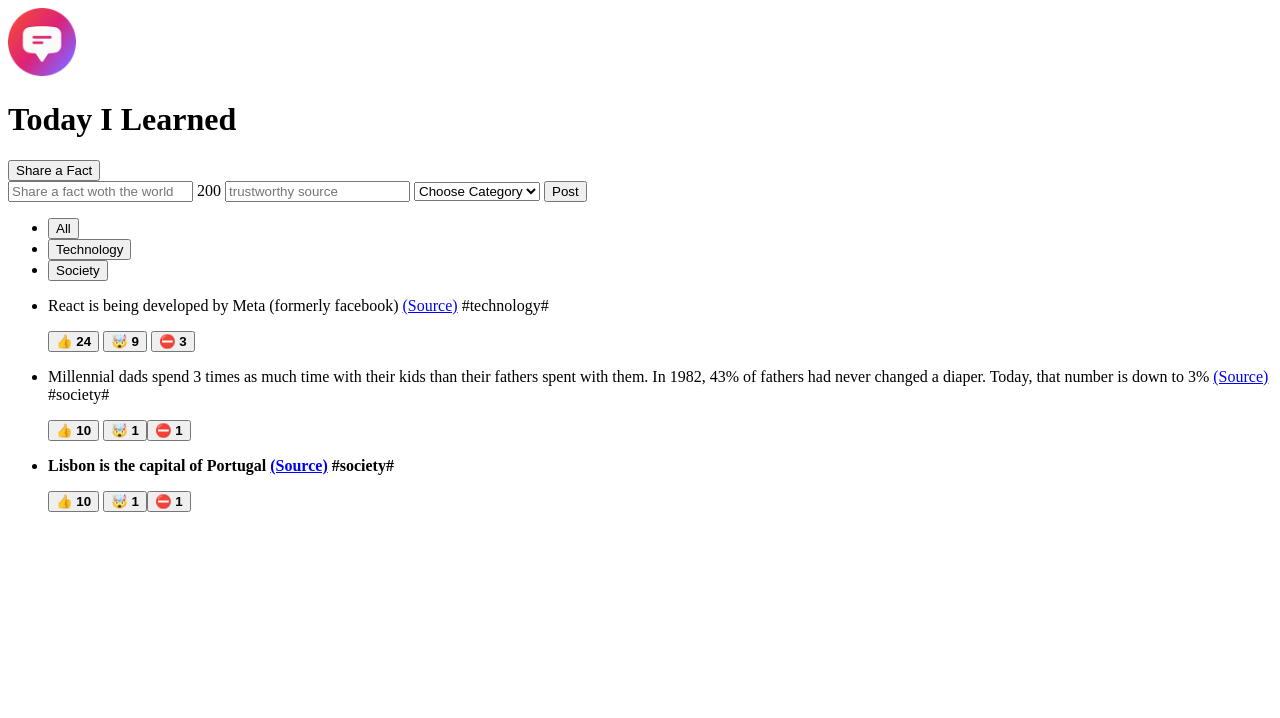
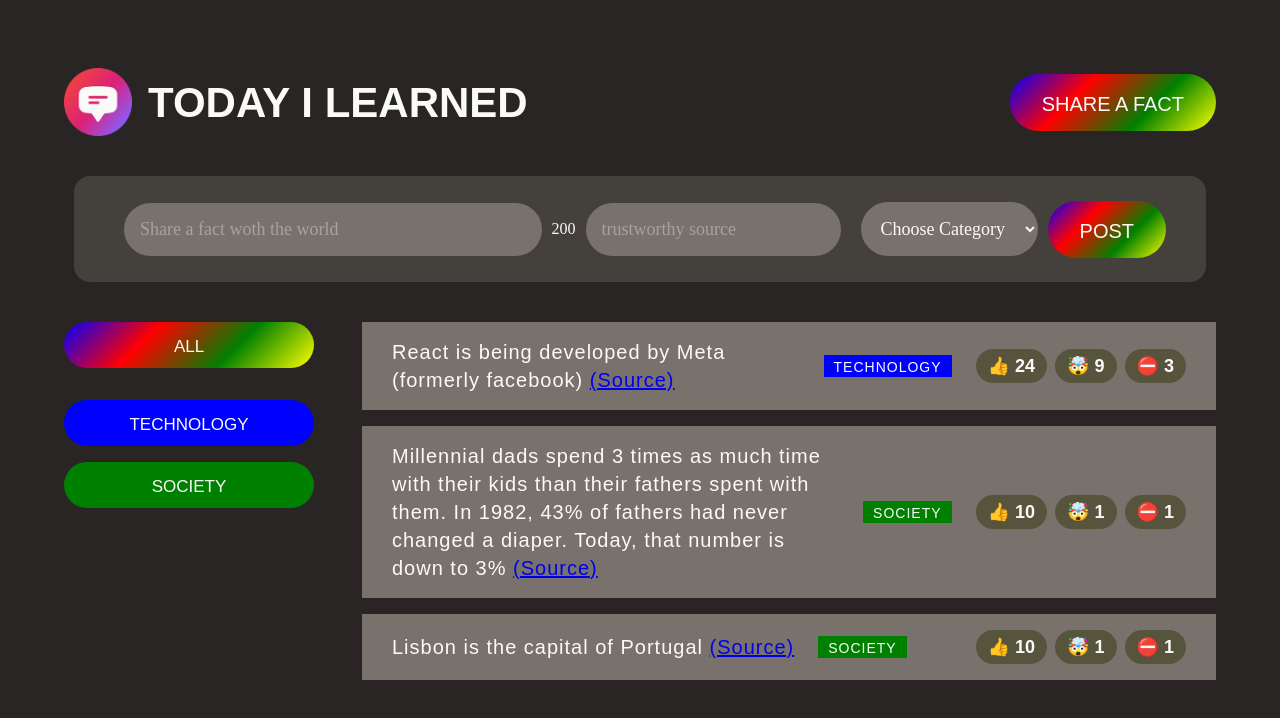
Before and after one commit to ishaanmadaan008/frontend-learning, a plain HTML site: page today-i-learned/index.html in a window 1280 px wide. Drawn offline with Linux system fonts and the light colour scheme; a web font is replaced by a local one.

Commit message:
Adding a css  of today i learned web APP

```diff
--- a/today-i-learned/index.html
+++ b/today-i-learned/index.html
@@ -3,15 +3,25 @@
   <head>
     <meta charset="UTF-8" />
     <meta name="viewport" content="width=device-width, initial-scale=1.0" />
+    <link rel="preconnect" href="https://fonts.googleapis.com" />
+    <link rel="preconnect" href="https://fonts.gstatic.com" crossorigin />
+    <link
+      href="https://fonts.googleapis.com/css2?family=Coiny&family=Sono:wght@400;500;600;700&display=swap"
+      rel="stylesheet"
+    />
+    <link href="style.css" rel="stylesheet" />
     <title>Today I Learned</title>
   </head>
   <body>
-    <header>
-      <img src="logo.png" height="68" width="68" alt="Today i learned logo" />
+    <div class="container">
+      <header class="header">
+        <div class="logo">
+          <img src="logo.png" alt="Today i learned logo" />
           <h1>Today I Learned</h1>
-      <button>Share a Fact</button>
+        </div>
+        <button class="btn btn-large">Share a Fact</button>
       </header>
-    <form>
+      <form class="fact-form">
         <input type="text" placeholder="Share a fact woth the world" />
         <label>200</label>
         <input type="text" placeholder="trustworthy source" />
@@ -21,65 +31,86 @@
           <option value="science">Science</option>
           <option value="finance">Finance</option>
         </select>
-      <button>Post</button>
+        <button class="btn btn-large">Post</button>
       </form>
-    <main>
+      <main class="main">
         <aside>
           <ul>
-          <li><button>All</button></li>
-          <li><button>Technology</button></li>
-          <li><button>Society</button></li>
+            <li class="category">
+              <button class="btn btn-all-categories">All</button>
+            </li>
+            <li class="category">
+              <button class="btn btn-category" style="background-color: blue">
+                Technology
+              </button>
+            </li>
+            <li class="category">
+              <button class="btn btn-category" style="background-color: green">
+                Society
+              </button>
+            </li>
           </ul>
         </aside>
         <section>
           <ul>
-          <li>
+            <li class="fact">
               <p>
                 React is being developed by Meta (formerly facebook)
-              <a href="https://opensource.fb.com/" target="_blank">(Source)</a>
-              <span>#technology#</span>
+                <a
+                  class="source"
+                  href="https://opensource.fb.com/"
+                  target="_blank"
+                  >(Source)</a
+                >
               </p>
-              <div>
+              <span class="tag" style="background-color: blue">technology</span>
+
+              <div class="vote-buttons">
                 <button>👍 <strong>24</strong></button>
                 <button>🤯 <strong>9</strong></button>
                 <button>⛔️ <strong>3</strong></button>
               </div>
-
             </li>
-          <li>
+            <li class="fact">
               <p>
                 Millennial dads spend 3 times as much time with their kids than
                 their fathers spent with them. In 1982, 43% of fathers had never
                 changed a diaper. Today, that number is down to 3%
                 <a
+                  class="source"
                   href="https://www.mother.ly/parenting/millennial-dads-spend-more-time-with-their-kids"
                   target="_blank"
                   >(Source)</a
                 >
-              <span>#society#</span>
               </p>
-              <div>
+              <span class="tag" style="background-color: green">society</span>
+              <div class="vote-buttons">
                 <button>👍 <strong>10</strong></button>
-              <button>🤯 <strong>1</strong</button>
-              <button>⛔️ <strong>1</strong</button>
+                <button>🤯 <strong>1</strong></button>
+                <button>⛔️ <strong>1</strong></button>
               </div>
             </li>
-          <li>
+            <li class="fact">
               <p>
                 Lisbon is the capital of Portugal
-              <a href="https://en.wikipedia.org/wiki/Lisbon" target="_blank"
+                <a
+                  class="source"
+                  href="https://en.wikipedia.org/wiki/Lisbon"
+                  target="_blank"
                   >(Source)</a
                 >
-              <span>#society#</span>
               </p>
-              <div>
+              <span class="tag" style="background-color: green">society</span>
+
+              <div class="vote-buttons">
                 <button>👍 <strong>10</strong></button>
-              <button>🤯 <strong>1</strong</button>
-              <button>⛔️ <strong>1</strong</button>
+                <button>🤯 <strong>1</strong></button>
+                <button>⛔️ <strong>1</strong></button>
               </div>
             </li>
           </ul>
         </section>
       </main>
+    </div>
   </body>
 </html>
--- /dev/null
+++ b/today-i-learned/style.css
@@ -0,0 +1,216 @@
+* {
+  margin: 0;
+  padding: 0;
+  box-sizing: border-box;
+}
+
+body {
+  background-color: #292524;
+  color: #fafaf9;
+  font-family: "Sono" m sans-serif;
+  padding: 48px 64px;
+}
+.container {
+  max-width: 1400px;
+  margin-left: auto;
+  margin-right: auto;
+}
+.header {
+  margin-top: 20px;
+  margin-bottom: 40px;
+  display: flex;
+  align-items: center;
+  justify-content: space-between;
+}
+.logo {
+  display: flex;
+  align-items: center;
+  gap: 16px;
+}
+
+.logo img {
+  width: 68px;
+  height: 68px;
+}
+
+.fact-form {
+  background-color: #44403c;
+  margin-bottom: 40px;
+  margin-left: 10px;
+  margin-right: 10px;
+  padding: 16px 40px;
+  display: flex;
+  align-items: center;
+  border-radius: 16px;
+}
+
+.fact-form input,
+.fact-form select {
+  background-color: #78716c;
+  border: none;
+  border-radius: 100px;
+  margin: 10px;
+  padding: 16px;
+  font-size: 18px;
+  color: inherit;
+  font-family: inherit;
+}
+
+.fact-form input::placeholder {
+  color: #a8a29e;
+}
+
+.fact-form span {
+  font-weight: 600;
+  font-size: 18px;
+  margin-right: 18px;
+}
+
+.fact-form input:first-child {
+  flex-grow: 1;
+}
+.main {
+  display: grid;
+  grid-template-columns: 250px 1fr;
+  gap: 48px;
+}
+
+h1 {
+  font-size: 42px;
+  text-transform: uppercase;
+  font-family: "Coiny", sans-serif;
+  line-height: 1;
+  margin-top: 1px;
+}
+.fact {
+  font-size: 20px;
+  line-height: 1.4;
+  font-family: "Sono", sans-serif;
+  background-color: #78716c;
+  margin-bottom: 16px;
+  padding: 16px 30px;
+  letter-spacing: 1px;
+  display: flex;
+  align-items: center;
+  gap: 24px;
+}
+
+@media (max-width: 1200px) {
+  .fact {
+    flex-direction: column;
+    align-items: flex-end;
+    gap: 12px;
+  }
+
+  .fact-form {
+    flex-direction: column;
+  }
+}
+
+@media (max-width: 1000px) {
+  body {
+    padding: 32px 48px;
+  }
+
+  .fact {
+    flex-direction: column;
+    align-items: flex-end;
+    gap: 12px;
+  }
+
+  .fact-form {
+    flex-direction: column;
+    align-items: stretch;
+  }
+
+  .fact-form input,
+  .fact-form select {
+    width: auto;
+  }
+  .fact-form label {
+    margin-left: 24px;
+  }
+}
+
+@media (max-width: 900px) {
+  .main {
+    grid-template-columns: 1fr;
+  }
+}
+
+.tag {
+  font-size: 14px;
+  text-transform: uppercase;
+  font-family: "Coiny", sans-serif;
+  padding-top: 3px;
+  padding-left: 10px;
+  padding-right: 10px;
+}
+
+.vote-buttons {
+  margin-left: auto;
+  flex-shrink: 0;
+  display: flex;
+  gap: 8px;
+}
+.vote-buttons button {
+  margin-left: auto;
+  border: none;
+  background-color: #57543e;
+  font-size: 18px;
+  padding: 6px 12px;
+  border-radius: 100px;
+  color: inherit;
+  font-family: inherit;
+  font-weight: 700;
+}
+.vote-buttons button:hover {
+  background-color: #293524;
+  transition: 0.3s;
+}
+ul {
+  list-style: none;
+}
+.btn {
+  border: none;
+  font-family: "Coiny", sans-serif;
+  line-height: 1;
+  text-transform: uppercase;
+  font-size: 17px;
+  padding: 16px 0 13px;
+  background-image: linear-gradient(135deg, blue, red, green, yellow);
+  color: inherit;
+  transition: 0.03s;
+  border-radius: 50px;
+  cursor: pointer;
+}
+
+.btn-all-categories {
+  margin-bottom: 16px;
+  width: 100%;
+}
+.btn-category {
+  width: 100%;
+  background-image: none;
+}
+.category {
+  margin-bottom: 16px;
+}
+.btn:hover {
+  transform: scale(110%);
+}
+
+.btn-large {
+  font-size: 20px;
+  padding: 20px 32px 17px;
+}
+.sour e:link .source:visited {
+  color: #a8a29e;
+  text-decoration: None;
+  margin-left: 10px;
+  transition: 0.3s;
+}
+
+.source:hover {
+  color: #3b82f6;
+}
```
Lines whose indentation alone changed are shown as unchanged.
